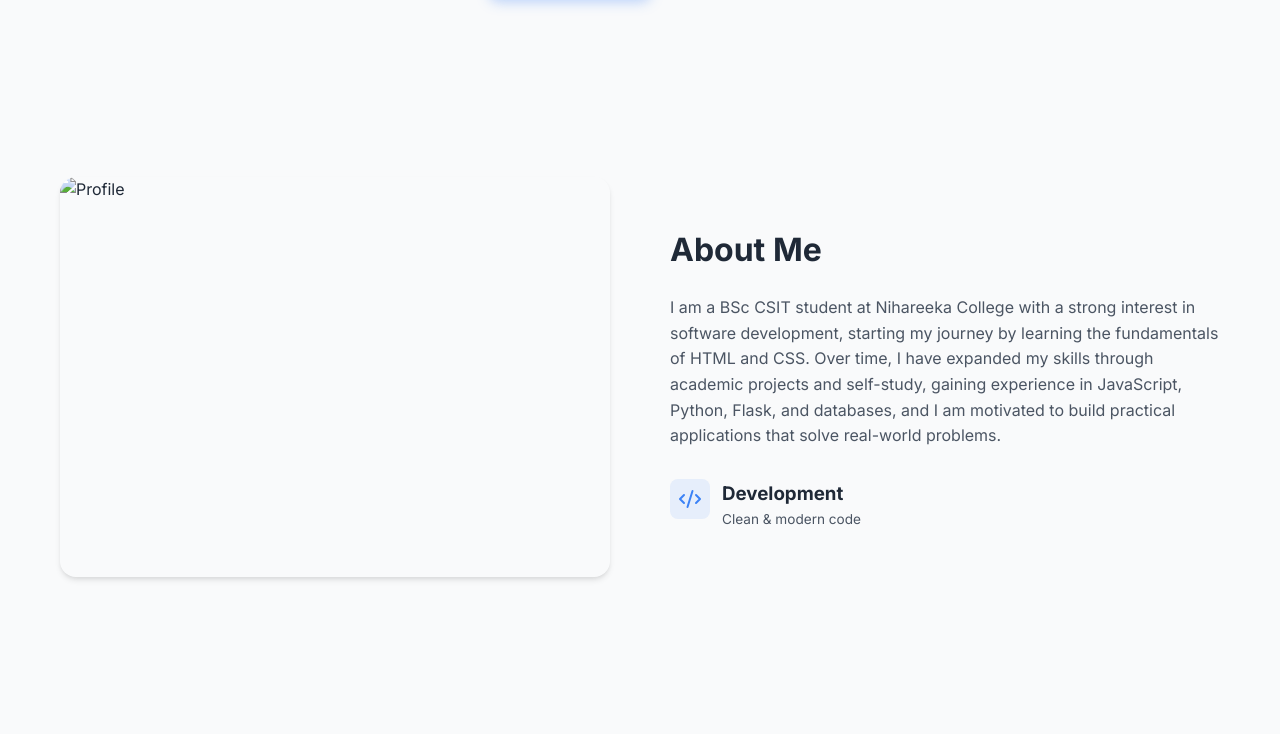
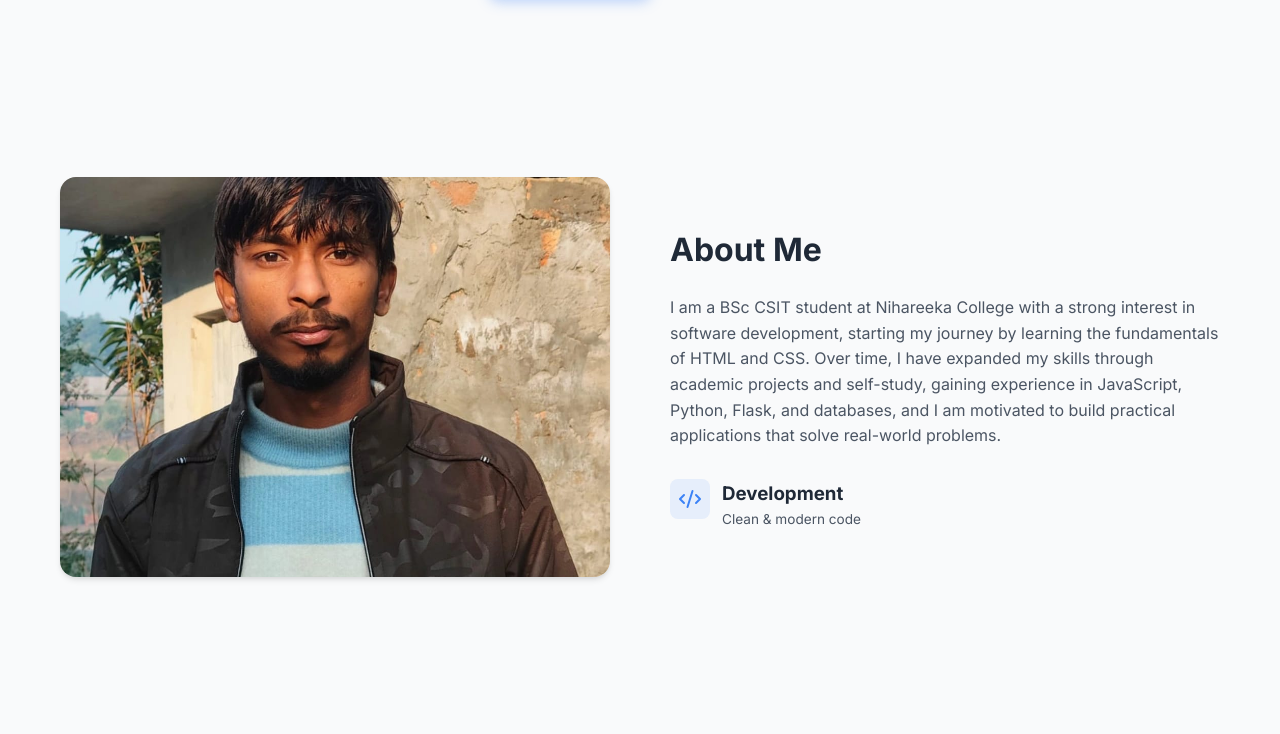
Before and after one commit to Ujjawalsah060/MyPortfoliyo_website2082, a plain HTML site: page index.html in a window 1280 px wide. Shown: the part 496-1230 px from the top of the page. Drawn offline with nearby package versions, Linux system fonts and the light colour scheme; files whose address does not match are found by name.

Commit message:
Update index.html

```diff
--- a/index.html
+++ b/index.html
@@ -659,7 +659,7 @@
         <div class="container">
             <div class="about-grid">
                 <div class="about-img-wrapper">
-                    <img src="static/image/profile.jpeg" alt="Profile">
+                    <img src="profile.jpeg" alt="Profile">
                 </div>
                 <div>
                     <h2 style="font-size: 2rem; margin-bottom: 20px;">About Me</h2>
@@ -1006,4 +1006,5 @@ document.getElementById('contactForm').addEventListener('submit', function(e) {
     });
 </script>
 </body>
+
 </html>
```
